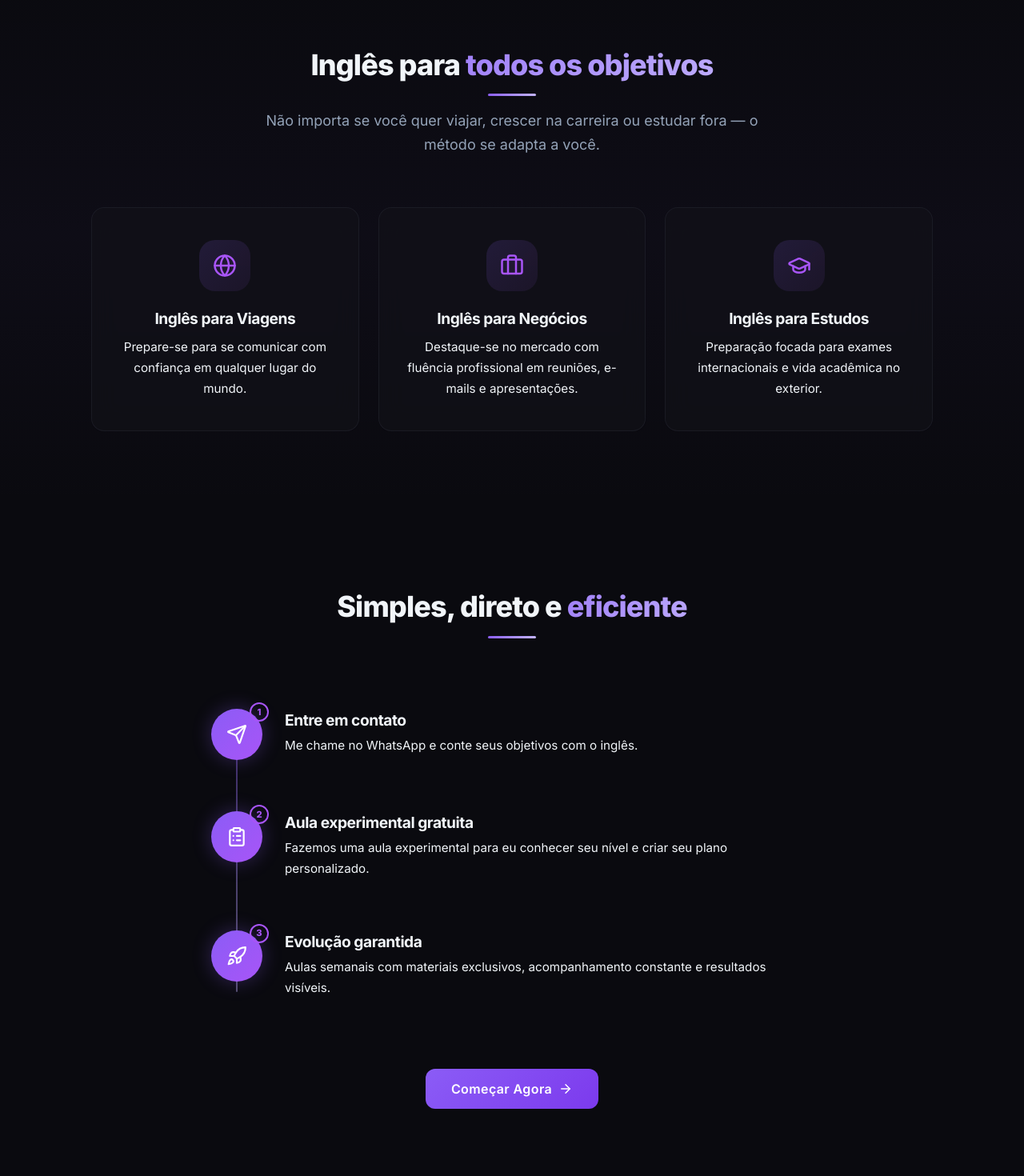
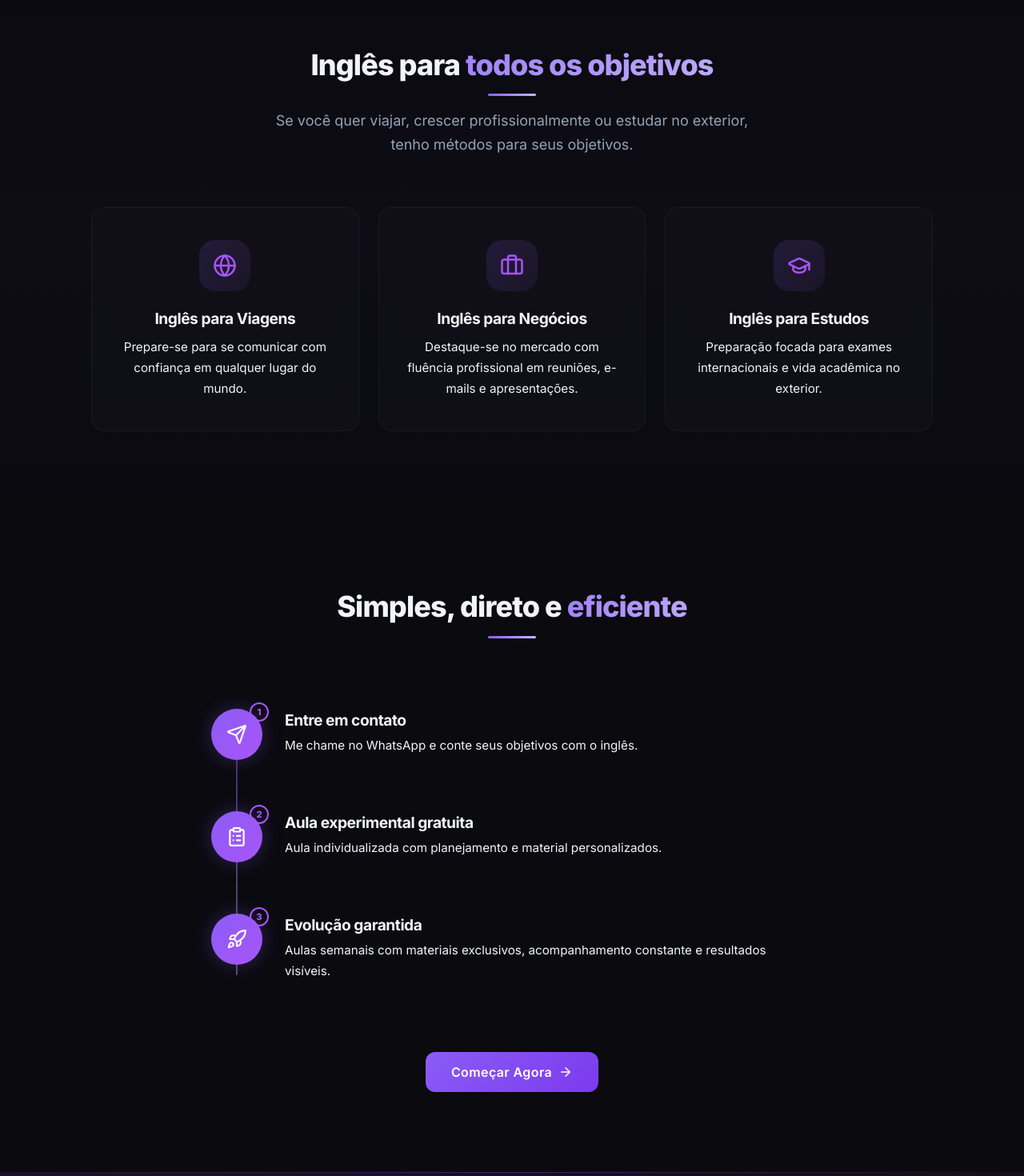
Before and after one commit to pracinhaensina/pracinhaensina, a React (Vite) app: page / in a window 1280 px wide. Shown: the part 1780-3250 px from the top of the page at 80% size. Built offline with nearby package versions, Linux system fonts and the light colour scheme.

Commit message:
Copywriting: Update text for objectives and experimental class description

```diff
--- a/src/pages/Home.tsx
+++ b/src/pages/Home.tsx
@@ -170,8 +170,7 @@ export default function Home() {
               Inglês para <span className="gradient-text">todos os objetivos</span>
             </h2>
             <p className="section-subtitle">
-              Não importa se você quer viajar, crescer na carreira ou estudar fora — o
-              método se adapta a você.
+              Se você quer viajar, crescer profissionalmente ou estudar no exterior, tenho métodos para seus objetivos.
             </p>
           </div>
 
@@ -245,8 +244,7 @@ export default function Home() {
               <div className="step-text">
                 <h3>Aula experimental gratuita</h3>
                 <p>
-                  Fazemos uma aula experimental para eu conhecer seu nível e criar seu
-                  plano personalizado.
+                  Aula individualizada com planejamento e material personalizados.
                 </p>
               </div>
             </div>
```
